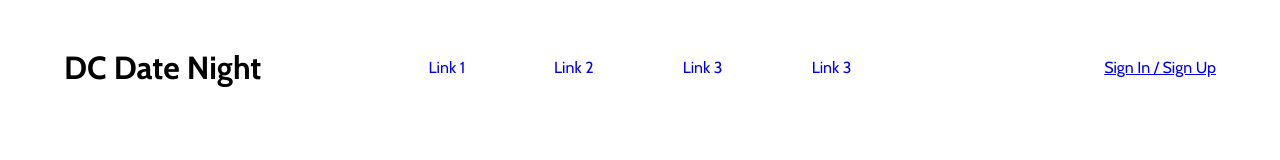
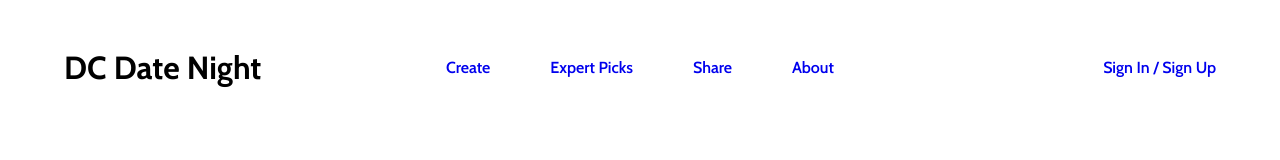
Before and after one commit to kyleblee/dc-date-night, a React (Create React App) app in the folder client/: page / in a window 1280 px wide. Shown: the top 160 px of the page. Built offline with nearby package versions, Linux system fonts and the light colour scheme; no server answers.

Commit message:
Condense NavBar horizontally. Change NavBar and Sign In / Sign Up links to bold. Update NavBar links to real page titles. Adjust DateCard spacing for images and titles. Make placeholder images bigger.

```diff
--- a/client/src/components/DateCard.js
+++ b/client/src/components/DateCard.js
@@ -3,7 +3,7 @@ import React from 'react';
 const DateCard = props => {
   return (
     <div key={props.date.id} className="date-card">
-      <img src={'https://i.imgur.com/bqrVjU6.png'} />
+      <img src={'https://i.imgur.com/67HDqth.png'} />
       <h4>{props.date.title}</h4>
     </div>
   )
--- a/client/src/components/header/navbar.js
+++ b/client/src/components/header/navbar.js
@@ -3,10 +3,10 @@ import React from 'react';
 const NavBar = props => {
   return (
     <nav className='navbar'>
-      <a href='#'>Link 1</a>
-      <a href='#'>Link 2</a>
-      <a href='#'>Link 3</a>
-      <a href='#'>Link 3</a>
+      <a href='#'>Create</a>
+      <a href='#'>Expert Picks</a>
+      <a href='#'>Share</a>
+      <a href='#'>About</a>
     </nav>
   )
 }
--- a/client/src/index.css
+++ b/client/src/index.css
@@ -33,8 +33,13 @@ body {
 .navbar {
   display: flex;
   justify-content: space-around;
-  width: 40%;
+  width: 35%;
   height: 20px;
+}
+
+.navbar a {
+  text-decoration: none;
+  font-weight: 600;
 }
 
 .sign-in-and-out {
@@ -45,9 +50,11 @@ body {
   height: 20px;
 }
 
-.navbar a {
+.sign-in-and-out a {
   text-decoration: none;
+  font-weight: 600;
 }
+
 
 /* DATE LIST (HOMEPAGE) */
 
@@ -60,3 +67,9 @@ body {
   align-content: center;
   justify-content: space-between;
 }
+
+.date-card h4 {
+  margin-top: 15px;
+  margin-bottom: 80px;
+  font-size: 1.25em;
+}
```
